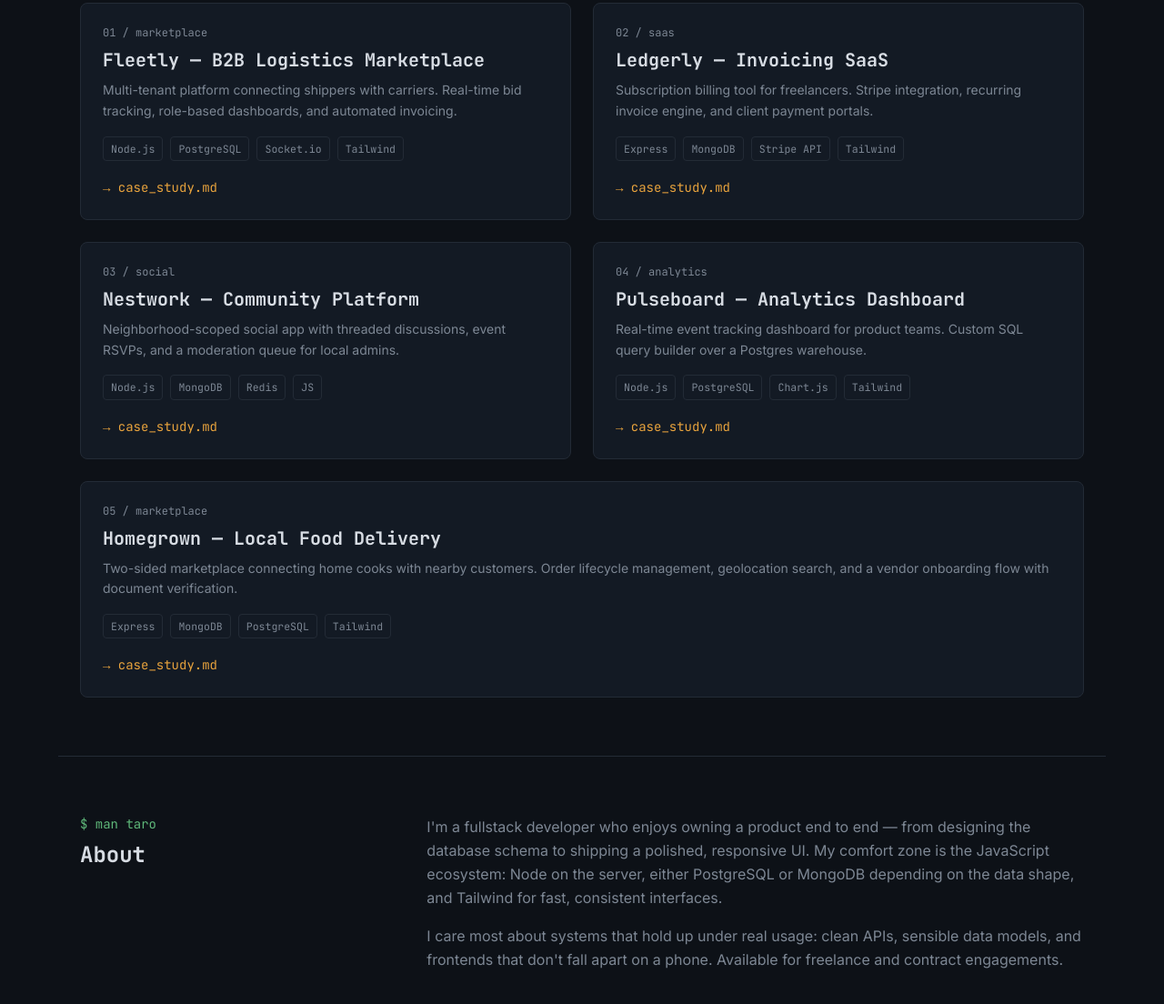
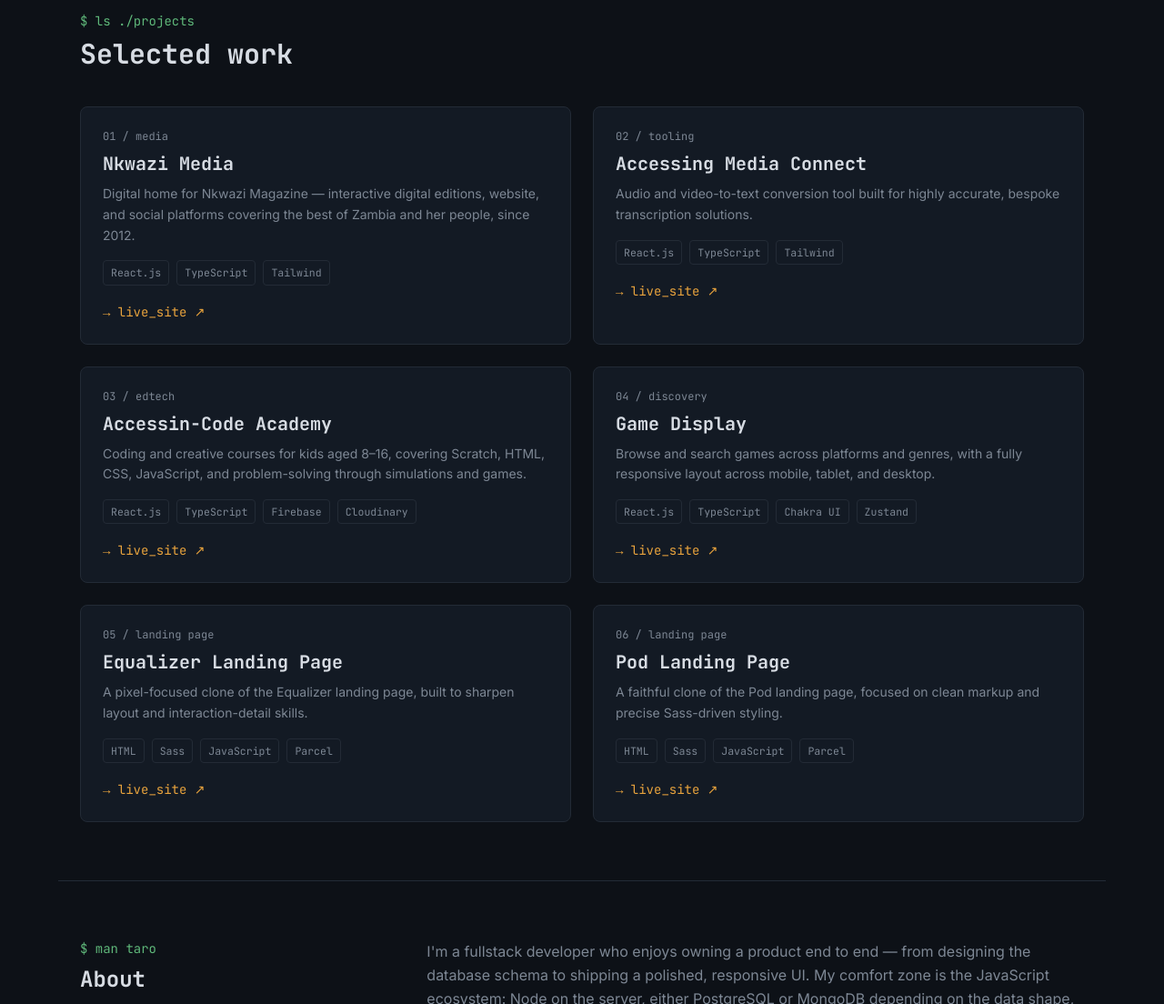
Before and after one commit to tarocee/portfolio, a plain HTML site: page index.html in a window 1280 px wide. Shown: the part 1390-2494 px from the top of the page at 91% size. Drawn offline with nearby package versions, Linux system fonts and the light colour scheme.

Commit message:
Update project and technologies information

```diff
--- a/index.html
+++ b/index.html
@@ -75,7 +75,7 @@
     <p><span class="text-[var(--green)]">const</span> <span class="text-[var(--amber)]">status</span> = {</p>
     <p class="pl-4">available: <span class="text-[var(--green)]">true</span>,</p>
     <p class="pl-4">role: <span class="text-orange-300">"Fullstack Developer"</span>,</p>
-    <p class="pl-4">stack: [<span class="text-orange-300">"Node"</span>, <span class="text-orange-300">"Postgres"</span>, <span class="text-orange-300">"Mongo"</span>]</p>
+    <p class="pl-4">stack: [<span class="text-orange-300">"JavaScript"</span>,<span class="text-orange-300">"React"</span>, <span class="text-orange-300">"Next.js"</span>, <span class="text-orange-300">"Node"</span>, <span class="text-orange-300">"Postgres"</span>, <span class="text-orange-300">"Mongo"</span>]</p>
     <p>}<span class="blink">_</span></p>
   </div>
 </section>
@@ -83,8 +83,10 @@
 <section id="stack" class="max-w-6xl mx-auto px-6 py-16 border-t border-[var(--line)]">
   <p class="mono text-[var(--green)] text-sm mb-2 prompt">cat stack.json</p>
   <h2 class="mono text-2xl sm:text-3xl font-bold mb-10">Core technologies</h2>
-  <div class="grid grid-cols-2 sm:grid-cols-3 md:grid-cols-6 gap-4">
+  <div class="grid grid-cols-2 sm:grid-cols-4 md:grid-cols-4 gap-4">
     <div class="card rounded-lg p-4 text-center"><p class="mono font-bold text-[var(--amber)]">JS</p><p class="text-xs text-[var(--text-dim)] mt-1">JavaScript</p></div>
+    <div class="card rounded-lg p-4 text-center"><p class="mono font-bold text-[var(--amber)]">React</p><p class="text-xs text-[var(--text-dim)] mt-1">React.js</p></div>
+    <div class="card rounded-lg p-4 text-center"><p class="mono font-bold text-[var(--amber)]">Next</p><p class="text-xs text-[var(--text-dim)] mt-1">Next.js</p></div>
     <div class="card rounded-lg p-4 text-center"><p class="mono font-bold text-[var(--amber)]">Node</p><p class="text-xs text-[var(--text-dim)] mt-1">Node.js</p></div>
     <div class="card rounded-lg p-4 text-center"><p class="mono font-bold text-[var(--amber)]">PG</p><p class="text-xs text-[var(--text-dim)] mt-1">PostgreSQL</p></div>
     <div class="card rounded-lg p-4 text-center"><p class="mono font-bold text-[var(--amber)]">Mongo</p><p class="text-xs text-[var(--text-dim)] mt-1">MongoDB</p></div>
@@ -99,53 +101,63 @@
 
   <div class="grid md:grid-cols-2 gap-6">
     <article class="card rounded-lg p-6">
-      <p class="mono text-xs text-[var(--text-dim)] mb-2">01 / marketplace</p>
-      <h3 class="mono text-xl font-bold mb-2">Fleetly — B2B Logistics Marketplace</h3>
-      <p class="text-[var(--text-dim)] text-sm leading-relaxed mb-4">Multi-tenant platform connecting shippers with carriers. Real-time bid tracking, role-based dashboards, and automated invoicing.</p>
+      <p class="mono text-xs text-[var(--text-dim)] mb-2">01 / media</p>
+      <h3 class="mono text-xl font-bold mb-2">Nkwazi Media</h3>
+      <p class="text-[var(--text-dim)] text-sm leading-relaxed mb-4">Digital home for Nkwazi Magazine — interactive digital editions, website, and social platforms covering the best of Zambia and her people, since 2012.</p>
       <div class="flex flex-wrap gap-2 mb-4">
-        <span class="tag mono px-2 py-1 rounded">Node.js</span><span class="tag mono px-2 py-1 rounded">PostgreSQL</span><span class="tag mono px-2 py-1 rounded">Socket.io</span><span class="tag mono px-2 py-1 rounded">Tailwind</span>
+        <span class="tag mono px-2 py-1 rounded">React.js</span><span class="tag mono px-2 py-1 rounded">TypeScript</span><span class="tag mono px-2 py-1 rounded">Tailwind</span>
       </div>
-      <a href="#" class="mono text-sm text-[var(--amber)] hover:underline">→ case_study.md</a>
+      <a href="https://nkwazimagazine.com/" target="_blank" rel="noopener noreferrer" class="mono text-sm text-[var(--amber)] hover:underline">→ live_site ↗</a>
     </article>
 
     <article class="card rounded-lg p-6">
-      <p class="mono text-xs text-[var(--text-dim)] mb-2">02 / saas</p>
-      <h3 class="mono text-xl font-bold mb-2">Ledgerly — Invoicing SaaS</h3>
-      <p class="text-[var(--text-dim)] text-sm leading-relaxed mb-4">Subscription billing tool for freelancers. Stripe integration, recurring invoice engine, and client payment portals.</p>
+      <p class="mono text-xs text-[var(--text-dim)] mb-2">02 / tooling</p>
+      <h3 class="mono text-xl font-bold mb-2">Accessing Media Connect</h3>
+      <p class="text-[var(--text-dim)] text-sm leading-relaxed mb-4">Audio and video-to-text conversion tool built for highly accurate, bespoke transcription solutions.</p>
       <div class="flex flex-wrap gap-2 mb-4">
-        <span class="tag mono px-2 py-1 rounded">Express</span><span class="tag mono px-2 py-1 rounded">MongoDB</span><span class="tag mono px-2 py-1 rounded">Stripe API</span><span class="tag mono px-2 py-1 rounded">Tailwind</span>
+        <span class="tag mono px-2 py-1 rounded">React.js</span><span class="tag mono px-2 py-1 rounded">TypeScript</span><span class="tag mono px-2 py-1 rounded">Tailwind</span>
       </div>
-      <a href="#" class="mono text-sm text-[var(--amber)] hover:underline">→ case_study.md</a>
+      <a href="https://accessin-media-connect.web.app/" target="_blank" rel="noopener noreferrer" class="mono text-sm text-[var(--amber)] hover:underline">→ live_site ↗</a>
     </article>
 
     <article class="card rounded-lg p-6">
-      <p class="mono text-xs text-[var(--text-dim)] mb-2">03 / social</p>
-      <h3 class="mono text-xl font-bold mb-2">Nestwork — Community Platform</h3>
-      <p class="text-[var(--text-dim)] text-sm leading-relaxed mb-4">Neighborhood-scoped social app with threaded discussions, event RSVPs, and a moderation queue for local admins.</p>
+      <p class="mono text-xs text-[var(--text-dim)] mb-2">03 / edtech</p>
+      <h3 class="mono text-xl font-bold mb-2">Accessin-Code Academy</h3>
+      <p class="text-[var(--text-dim)] text-sm leading-relaxed mb-4">Coding and creative courses for kids aged 8–16, covering Scratch, HTML, CSS, JavaScript, and problem-solving through simulations and games.</p>
       <div class="flex flex-wrap gap-2 mb-4">
-        <span class="tag mono px-2 py-1 rounded">Node.js</span><span class="tag mono px-2 py-1 rounded">MongoDB</span><span class="tag mono px-2 py-1 rounded">Redis</span><span class="tag mono px-2 py-1 rounded">JS</span>
+        <span class="tag mono px-2 py-1 rounded">React.js</span><span class="tag mono px-2 py-1 rounded">TypeScript</span><span class="tag mono px-2 py-1 rounded">Firebase</span><span class="tag mono px-2 py-1 rounded">Cloudinary</span>
       </div>
-      <a href="#" class="mono text-sm text-[var(--amber)] hover:underline">→ case_study.md</a>
+      <a href="https://accessin-code-academy.web.app/" target="_blank" rel="noopener noreferrer" class="mono text-sm text-[var(--amber)] hover:underline">→ live_site ↗</a>
     </article>
 
     <article class="card rounded-lg p-6">
-      <p class="mono text-xs text-[var(--text-dim)] mb-2">04 / analytics</p>
-      <h3 class="mono text-xl font-bold mb-2">Pulseboard — Analytics Dashboard</h3>
-      <p class="text-[var(--text-dim)] text-sm leading-relaxed mb-4">Real-time event tracking dashboard for product teams. Custom SQL query builder over a Postgres warehouse.</p>
+      <p class="mono text-xs text-[var(--text-dim)] mb-2">04 / discovery</p>
+      <h3 class="mono text-xl font-bold mb-2">Game Display</h3>
+      <p class="text-[var(--text-dim)] text-sm leading-relaxed mb-4">Browse and search games across platforms and genres, with a fully responsive layout across mobile, tablet, and desktop.</p>
       <div class="flex flex-wrap gap-2 mb-4">
-        <span class="tag mono px-2 py-1 rounded">Node.js</span><span class="tag mono px-2 py-1 rounded">PostgreSQL</span><span class="tag mono px-2 py-1 rounded">Chart.js</span><span class="tag mono px-2 py-1 rounded">Tailwind</span>
+        <span class="tag mono px-2 py-1 rounded">React.js</span><span class="tag mono px-2 py-1 rounded">TypeScript</span><span class="tag mono px-2 py-1 rounded">Chakra UI</span><span class="tag mono px-2 py-1 rounded">Zustand</span>
       </div>
-      <a href="#" class="mono text-sm text-[var(--amber)] hover:underline">→ case_study.md</a>
+      <a href="https://game-display.netlify.app/" target="_blank" rel="noopener noreferrer" class="mono text-sm text-[var(--amber)] hover:underline">→ live_site ↗</a>
     </article>
 
-    <article class="card rounded-lg p-6 md:col-span-2">
-      <p class="mono text-xs text-[var(--text-dim)] mb-2">05 / marketplace</p>
-      <h3 class="mono text-xl font-bold mb-2">Homegrown — Local Food Delivery</h3>
-      <p class="text-[var(--text-dim)] text-sm leading-relaxed mb-4">Two-sided marketplace connecting home cooks with nearby customers. Order lifecycle management, geolocation search, and a vendor onboarding flow with document verification.</p>
+    <article class="card rounded-lg p-6">
+      <p class="mono text-xs text-[var(--text-dim)] mb-2">05 / landing page</p>
+      <h3 class="mono text-xl font-bold mb-2">Equalizer Landing Page</h3>
+      <p class="text-[var(--text-dim)] text-sm leading-relaxed mb-4">A pixel-focused clone of the Equalizer landing page, built to sharpen layout and interaction-detail skills.</p>
       <div class="flex flex-wrap gap-2 mb-4">
-        <span class="tag mono px-2 py-1 rounded">Express</span><span class="tag mono px-2 py-1 rounded">MongoDB</span><span class="tag mono px-2 py-1 rounded">PostgreSQL</span><span class="tag mono px-2 py-1 rounded">Tailwind</span>
+        <span class="tag mono px-2 py-1 rounded">HTML</span><span class="tag mono px-2 py-1 rounded">Sass</span><span class="tag mono px-2 py-1 rounded">JavaScript</span><span class="tag mono px-2 py-1 rounded">Parcel</span>
       </div>
-      <a href="#" class="mono text-sm text-[var(--amber)] hover:underline">→ case_study.md</a>
+      <a href="https://equalizer-delta.vercel.app/" target="_blank" rel="noopener noreferrer" class="mono text-sm text-[var(--amber)] hover:underline">→ live_site ↗</a>
+    </article>
+
+    <article class="card rounded-lg p-6">
+      <p class="mono text-xs text-[var(--text-dim)] mb-2">06 / landing page</p>
+      <h3 class="mono text-xl font-bold mb-2">Pod Landing Page</h3>
+      <p class="text-[var(--text-dim)] text-sm leading-relaxed mb-4">A faithful clone of the Pod landing page, focused on clean markup and precise Sass-driven styling.</p>
+      <div class="flex flex-wrap gap-2 mb-4">
+        <span class="tag mono px-2 py-1 rounded">HTML</span><span class="tag mono px-2 py-1 rounded">Sass</span><span class="tag mono px-2 py-1 rounded">JavaScript</span><span class="tag mono px-2 py-1 rounded">Parcel</span>
+      </div>
+      <a href="https://pod-request-access.netlify.app/" target="_blank" rel="noopener noreferrer" class="mono text-sm text-[var(--amber)] hover:underline">→ live_site ↗</a>
     </article>
   </div>
 </section>
```
